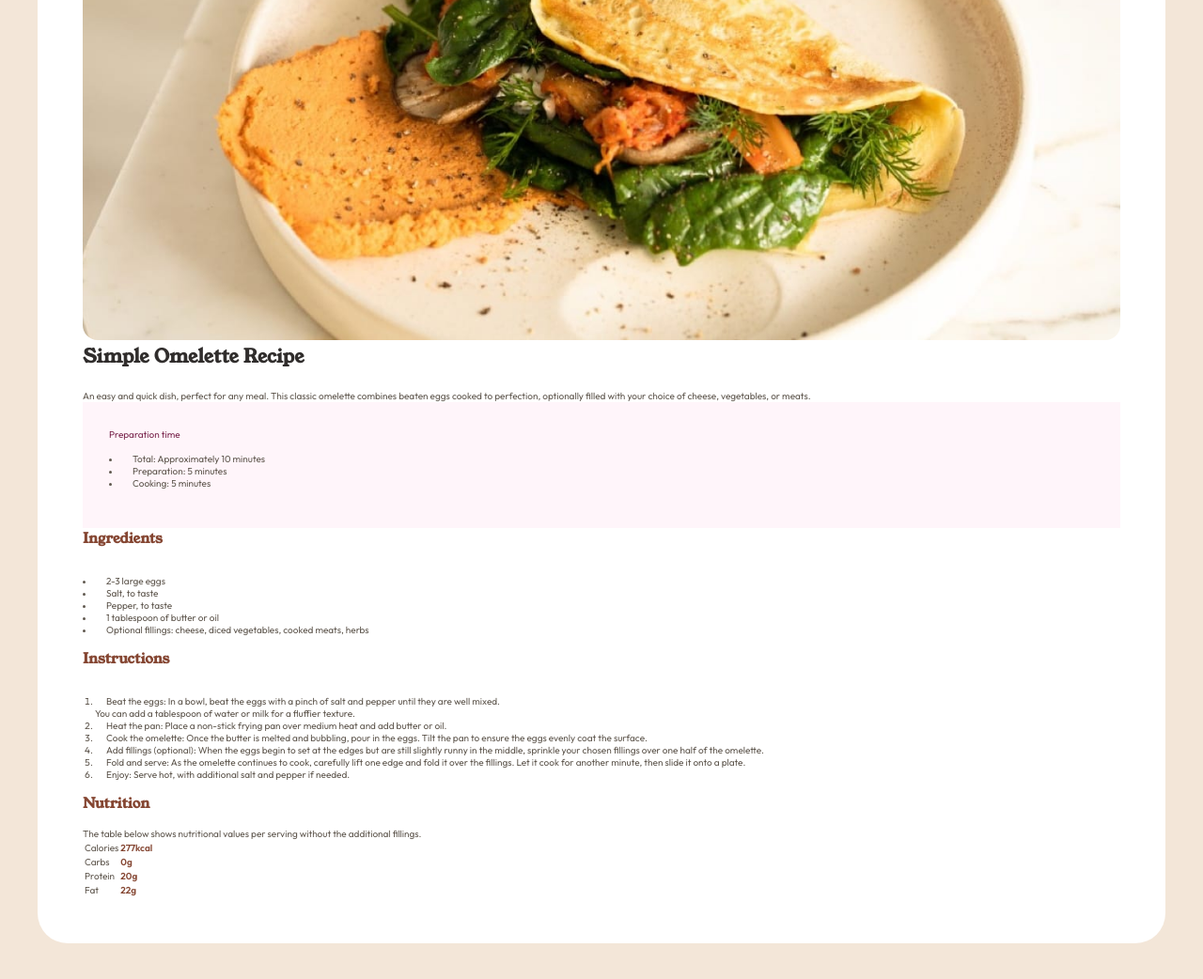
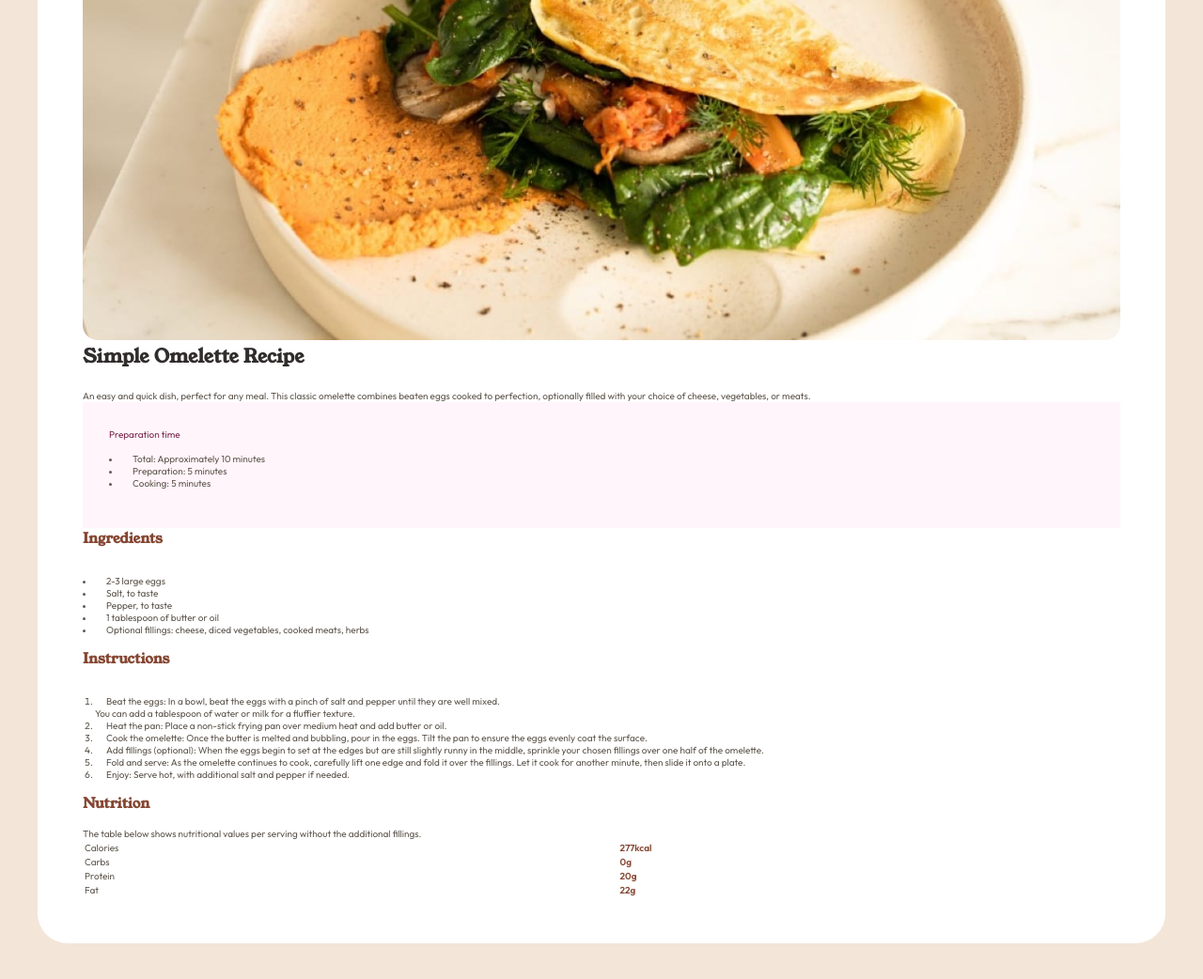
Before and after one commit to vladan-masic/001-html-css-exercises, a plain HTML site: page 013-recipe-page-main/index.html in a window 1280 px wide. Shown: the part 287-1329 px from the top of the page at 94% size. Drawn offline with Linux system fonts and the light colour scheme.

Commit message:
013 - Adjust table width

```diff
--- a/013-recipe-page-main/assets/styles.css
+++ b/013-recipe-page-main/assets/styles.css
@@ -74,6 +74,10 @@ li {
   color: var(--rose-800);
 }
 
+.nutrition-table {
+  width: 100%;
+}
+
 .nutrition-table-numbers {
   color: var(--brown-800);
   font-weight: 600;
```
